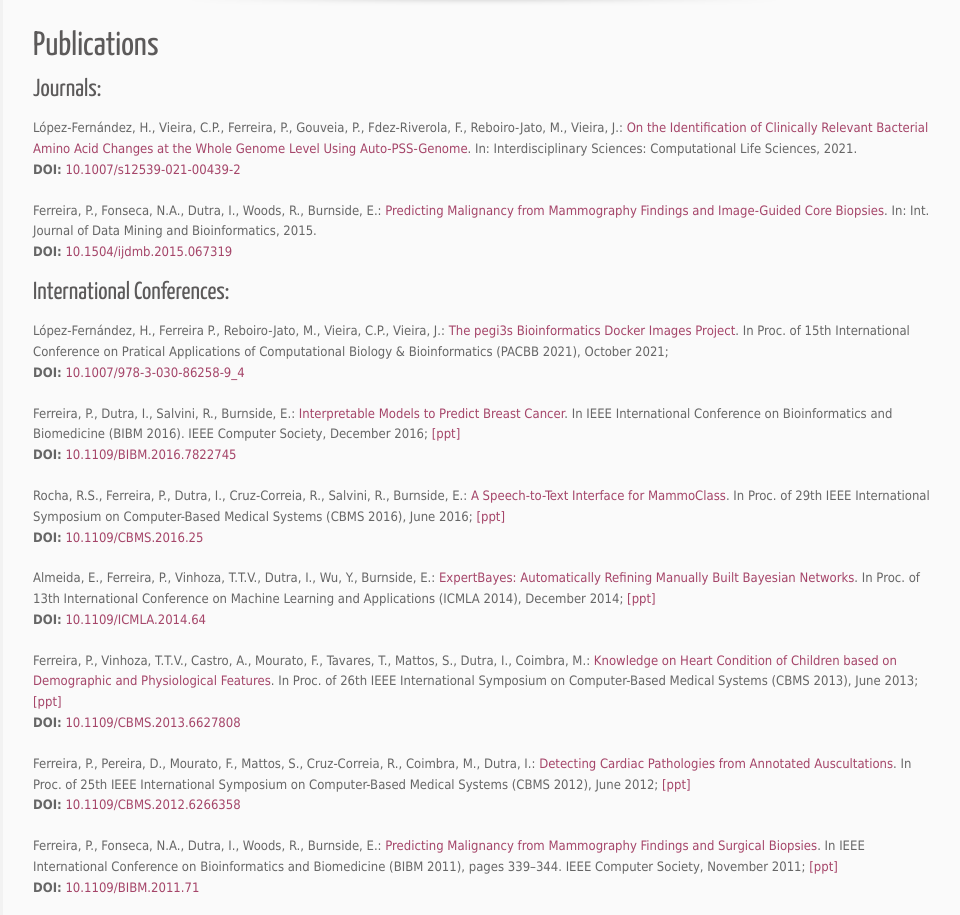
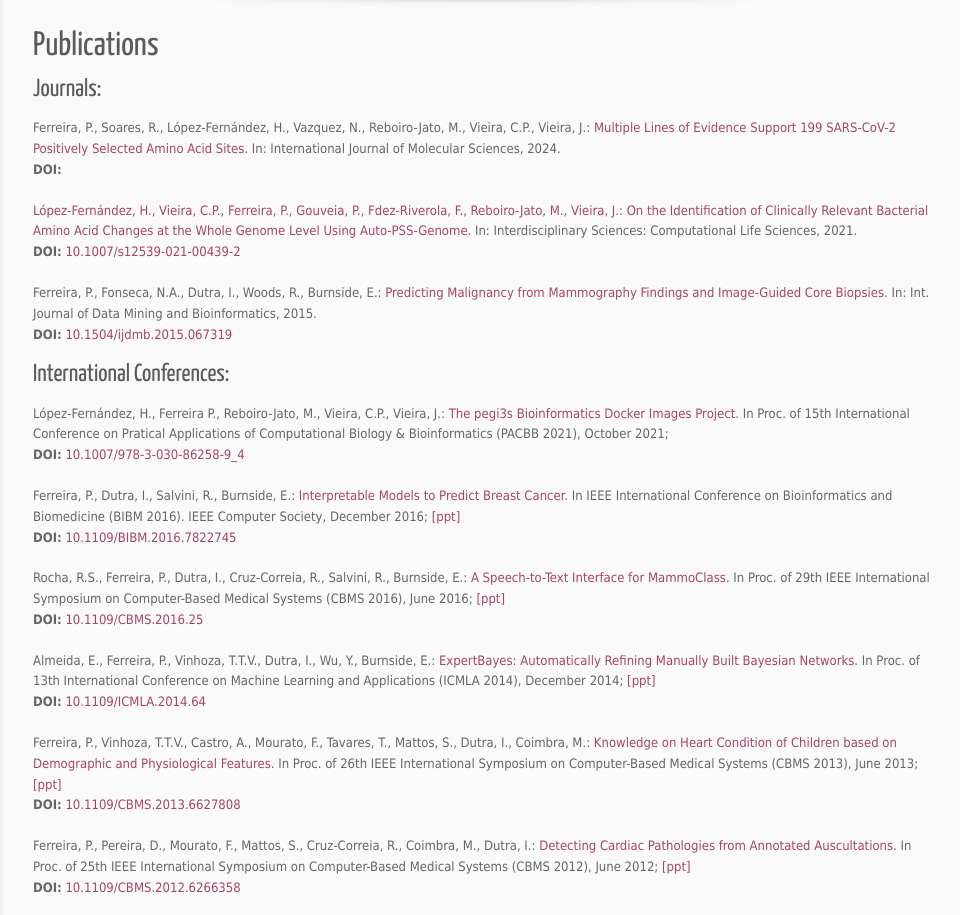
Before and after one commit to pedroferreira84/homepage, a plain HTML site: page index.html in a window 1280 px wide. Shown: the part 826-1741 px from the top of the page, without its empty margins (157-1117 px from the left). Drawn offline with Linux system fonts and the light colour scheme; a web font is replaced by a local one.

Commit message:
Update index.html

```diff
--- a/index.html
+++ b/index.html
@@ -57,6 +57,10 @@
 	<div id="content" class="clearfix shadow">
 		<h1>Publications</h1>
 		<h3>Journals:</h3>
+		<p>Ferreira, P., Soares, R., López-Fernández, H., Vazquez, N., Reboiro-Jato, M., Vieira, C.P., Vieira, J.: <a href="papers/IJMS_Ferreira_et_al_2024.02.19.pdf">Multiple Lines of Evidence Support 199 SARS-CoV-2 Positively
+		Selected Amino Acid Sites</a>. In: International Journal of Molecular Sciences, 2024.<br>
+		<b>DOI:</b> <a href=https://doi.org/10.3390/ijms25042428</a></p>
+
 		<p>López-Fernández, H., Vieira, C.P., Ferreira, P., Gouveia, P., Fdez-Riverola, F., Reboiro-Jato, M., Vieira, J.: <a href="papers/INSC_2021_López-Fernández_et_al.pdf">On the Identification of Clinically Relevant Bacterial Amino Acid Changes at the Whole Genome Level Using Auto-PSS-Genome</a>. In: Interdisciplinary Sciences: Computational Life Sciences, 2021.<br>
 		<b>DOI:</b> <a href=https://doi.org/10.1007/s12539-021-00439-2>10.1007/s12539-021-00439-2</a></p>
 
```
